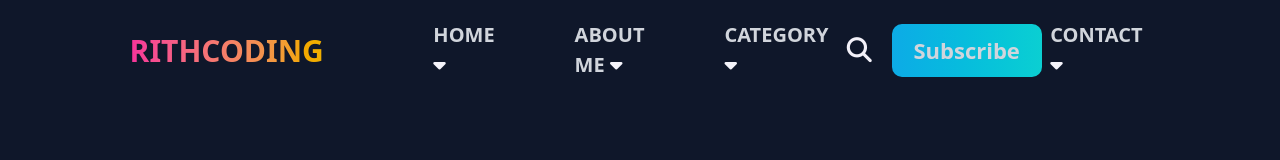
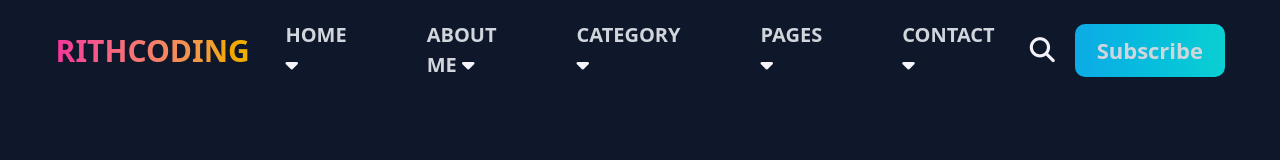
Before and after one commit to Dararith-ux/rithblog, a website: page miniproject/src/index.html in a window 1280 px wide. Drawn offline with Linux system fonts and the light colour scheme.

Commit message:
second commit

```diff
--- a/miniproject/src/index.html
+++ b/miniproject/src/index.html
@@ -8,13 +8,13 @@
     <script src="https://kit.fontawesome.com/5ce14b4205.js" crossorigin="anonymous"></script>
 </head>
 <body class="h-[100vh] bg-gradient-to-b from-[#0f172a] to-[#0f172a]">
-    <header class="h-[8vh] grid grid-cols-3 justify-center items-center p-[20px] text-gray-300">
+    <header class="h-[8vh] w-[100%] grid grid-cols-[1fr_2fr_1fr] justify-center p-[20px] text-gray-300">
         <div class="flex justify-center items-center">
             <h1 class="text-[30px] font-bold bg-gradient-to-r from-pink-500 to-yellow-500 bg-clip-text text-transparent">
                 RITHCODING
             </h1>
         </div>
-        <nav class="flex items-center">
+        <nav class="flex items-center justify-center">
             <ul class="list-none flex gap-[80px] text-[20px] items-center uppercase font-bold cursor-pointer">
                 <li >Home <i class="fa-solid fa-caret-down" style="color: #f5f4fb;"></i></li>
                 <li >About me <i class="fa-solid fa-caret-down" style="color: #f5f4fb;"></i></li>
@@ -23,8 +23,7 @@
                 <li >Contact <i class="fa-solid fa-caret-down" style="color: #f5f4fb;"></i></li>
             </ul>
         </nav>
-        </div>
-        <div class="flex items-center gap-[20px]">
+        <div class="flex items-center justify-center gap-[20px]">
             <i class=" text-[25px] fa-solid fa-magnifying-glass" style="color: #f3f1f9;"></i>
             <button class="w-[150px] p-[10px] bg-gradient-to-r from-[#0DABE6] to-[#0BCFD2] rounded-[10px] text-[22px] font-bold transition-all duration-300 hover:from-[#0A8DBD] hover:to-[#089F9C]">
                 Subscribe
```
Also changed, not shown: miniproject/src/output.css.
